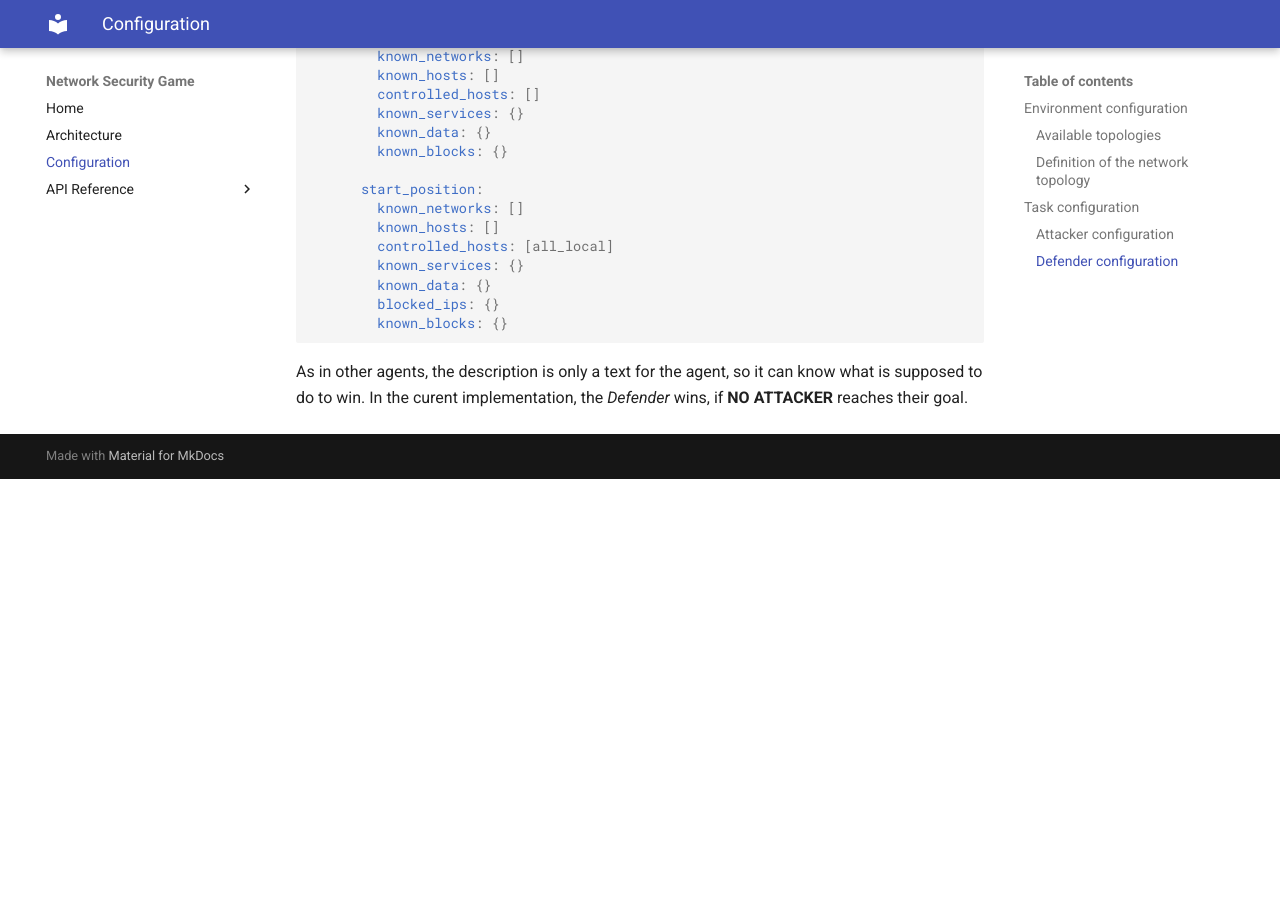
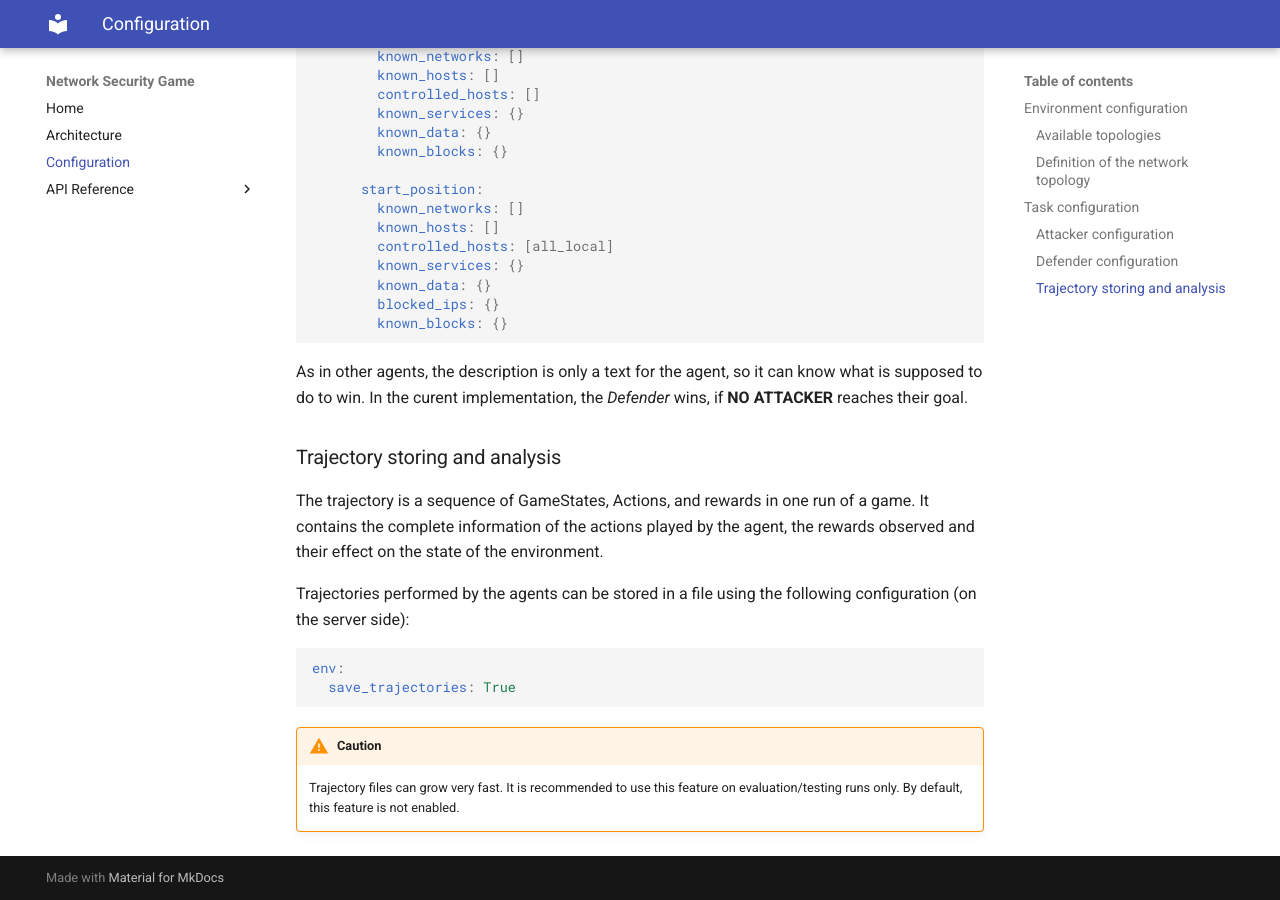
Before and after one commit to stratosphereips/NetSecGame, an MkDocs documentation site: the page built from docs/configuration.md, in a window 1280 px wide and 900 px high, scrolled down 5568 px. Built offline with MkDocs 1.6.1 and Material for MkDocs 9.7.7, drawn with Linux system fonts in a browser that asks for light colours; before the commit the page ends 6047 px from its top, so only the background shows below that.

Commit message:
Add warning correctly

````diff
--- a/docs/configuration.md
+++ b/docs/configuration.md
@@ -203,3 +203,16 @@ Example of defender configuration:
         known_blocks: {}
 ```
 As in other agents, the description is only a text for the agent, so it can know what is supposed to do to win. In the curent implementation, the *Defender* wins, if **NO ATTACKER** reaches their goal.
+
+### Trajectory storing and analysis
+
+The trajectory is a sequence of GameStates, Actions, and rewards in one run of a game. It contains the complete information of the actions played by the agent, the rewards observed and their effect on the state of the environment.
+
+Trajectories performed by the agents can be stored in a file using the following configuration (on the server side):
+
+```yaml
+env:
+  save_trajectories: True
+```
+!!! warning "Caution"
+    Trajectory files can grow very fast. It is recommended to use this feature on evaluation/testing runs only. By default, this feature is not enabled.
--- a/mkdocs.yml
+++ b/mkdocs.yml
@@ -26,6 +26,7 @@ plugins:
 markdown_extensions:
   - pymdownx.arithmatex
   - pymdownx.superfences
+  - admonition
 
 extra_javascript:
   - https://cdn.jsdelivr.net/npm/mathjax@3/es5/tex-mml-chtml.js
````
